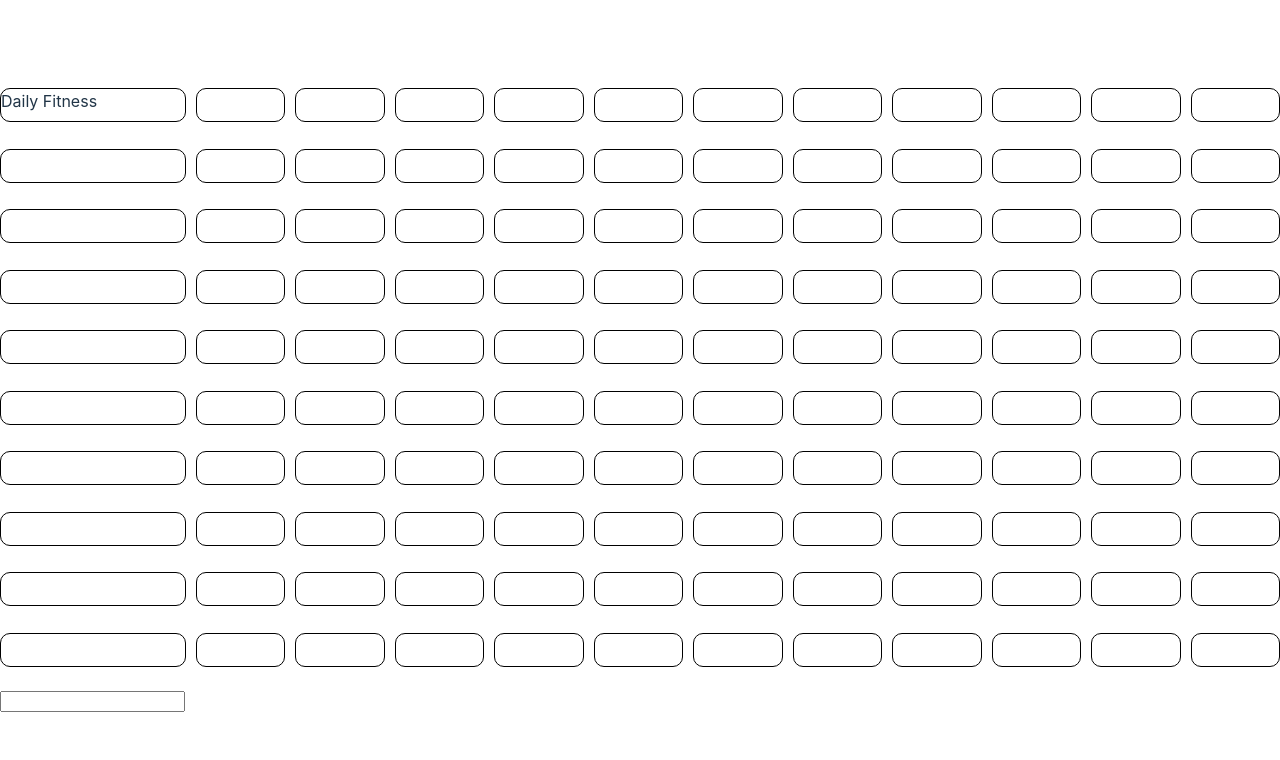
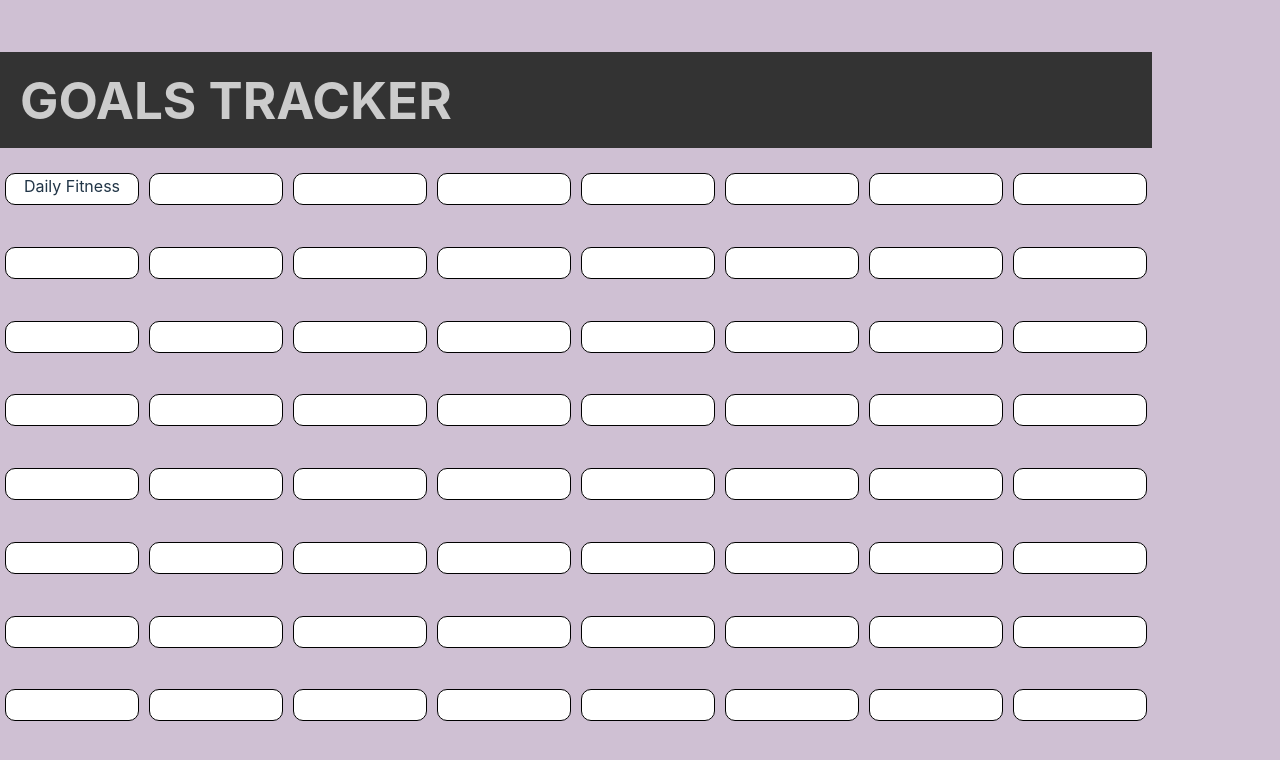
Before and after one commit to CodingReaction/improve-me, a React (Vite) app: page / in a window 1280 px wide. Shown: the top 760 px of the page. Built offline with nearby package versions, Linux system fonts and the light colour scheme.

Commit message:
Added new goal creation (working), wip goal edition with dblClick, basic styling and refactoring to some individual components

```diff
--- /dev/null
+++ b/src/Components/Mockup/GoalForms.tsx
@@ -0,0 +1,58 @@
+import {Goal, GOAL_KIND, GOAL_STATUS} from "./mockup.types";
+import {useState} from "react";
+
+// TODO: extract reusable parts and logic for goal creation and edition form
+export function CreateGoalComponent({onGoalCreate}:{onGoalCreate: any}){
+    const [inCreation, setInCreation] = useState(false);
+    const [name, setName] = useState("");
+    const [description, setDescription] = useState("");
+
+    function handleChangeProp(evt: any){
+        switch (evt.target.name){
+            case "name":
+                setName(evt.target.value);
+                break;
+            case "description":
+                setDescription(evt.target.value);
+                break;
+        }
+    }
+
+    if (inCreation)
+        return <form style={{position: "absolute"}} onSubmit={(evt) =>{
+                evt.preventDefault();
+                onGoalCreate({name, description, kind: GOAL_KIND.POSSITIVE, status: GOAL_STATUS.NOT_STARTED, start_date: null, end_date: null, logs: [], requirements: [], cell_number: 1});
+                console.log("new goal created");
+                }} onDoubleClick={() => setInCreation(false)}>
+            <h2>New Goal creation</h2>
+            <input type="text" placeholder="New goal name" value={name} onChange={handleChangeProp} name="name" />
+            <textarea cols={10} rows={5} value={description} onChange={(evt)=> setDescription(evt.target.value)} />
+            <input type="submit" value="Confirmar" />
+            <input type="reset" value="Cancelar" onClick={()=>{setInCreation(false);}}/>
+
+        </form>;
+    return <div style={{width: "100%", height: "100%"}} onDoubleClick={()=> setInCreation(true)}></div>
+}
+
+export function GoalComponent({goal, onGoalChange}: {goal: Goal, onGoalChange: any}){
+    const [inEdition, setInEdition] = useState(false);
+    const [name, setName] = useState(goal.name);
+    const [description, setDescription] = useState(goal.description);
+
+    if (inEdition){
+        return <form style={{position: "absolute"}}onSubmit={(evt)=>{
+                onGoalChange({...goal, name: evt.target})
+                setInEdition(false);
+            }} action="" method="POST">
+            <input type="text" value={name} onChange={(evt)=>{setName(evt.target.value)}} />
+            <textarea cols={10} rows={5} value={description} onChange={(evt)=> setDescription(evt.target.value)} />
+            <input type="submit" value="Confirmar" />
+            <input type="reset" value="Cancelar" onClick={()=>{setInEdition(false);}}/>
+        </form>
+    }
+
+    return <div onDoubleClick={(evt)=> {
+        console.log("Changing to edit mode");
+        setInEdition(true);
+    }}>{name}</div>
+}
--- a/src/Components/Mockup/Mockup.tsx
+++ b/src/Components/Mockup/Mockup.tsx
@@ -1,95 +1,23 @@
 import React, {useState, useEffect, useRef} from 'react';
+import {GOAL_KIND, GOAL_STATUS, Goal} from "./mockup.types";
+import {validateNewGoalData} from "./validators";
+
+import { CreateGoalComponent, GoalComponent } from './GoalForms';
+
+import MOCKUP_DATA from "./mock_data";
 import "./mockup.styles.css";
 
-enum GOAL_KIND {
-    POSSITIVE, NEGATIVE
-};
-
-enum GOAL_STATUS {
-    ACHIEVED,
-    CANCELED,
-    IN_PROGRESS,
-    NOT_STARTED,
-    ON_PAUSE,
-};
-
-type Goal = {
-    id?: number;
-    kind: GOAL_KIND;
-    status: GOAL_STATUS;
-    name: string;
-    description?: string;
-    start_date?: any;
-    end_date?: any;
-    logs?: any[];
-    requirements?: Goal[];
-    cell_number?: number;
-}
-
-const MOCKUP_DATA = {
-    "goals": [
-        {
-            "id": 1,
-            "kind": GOAL_KIND.POSSITIVE,
-            "status": GOAL_STATUS.ACHIEVED,
-            "name": "Daily Fitness",
-            "description": "Do 1 hour of exercise per day",
-            "start_date": null,
-            "end_date": null,
-            "logs": [],
-            "requirements": [],
-            "cell_number": 0
-        }
-    ]
-}
-function validateNewGoalData(goal: Goal){
-    if (goal.name.length === 0)
-        throw "Goal name is too short";
-}
-
 const GRID_SIZE = {
-    COLUMNS: 12,
-    ROWS: 10
+    COLUMNS: 8,
+    ROWS: 8
 };
 
 export default function Mockup(){
     const [goals, setGoals] = useState<Goal[]>(MOCKUP_DATA["goals"]);
-    const [newGoal, setNewGoal] = useState<Goal>({"name": "", "kind": GOAL_KIND.POSSITIVE, "status": GOAL_STATUS.NOT_STARTED});
     const [lastID, updateLastID] = useState(1);
 
     const itemOnDrag = useRef<Goal | null>(null);
     const cellToDrop = useRef< number | null>(null);
-
-    useEffect(()=>{
-        let shouldUpdate = false;
-        if (!shouldUpdate){
-            updateLastID( prevID => prevID + 1);
-        }
-        return () => {
-            shouldUpdate = true;
-        }
-    }, [goals]);
-
-    function handleChangeNewGoalName(evt: React.ChangeEvent<HTMLInputElement>){
-        setNewGoal((prevState: Goal) => ({...prevState, "name": evt.target.value}));
-    }
-
-    //TODO: IMPLEMENTATION!!!
-    function findEmptyCell(goals: Goal[], cellsCount: number){
-        return 1;
-        throw "No more cells available";
-    }
-
-    function handleNewGoalSubmit(evt: React.SyntheticEvent){
-        evt.preventDefault();
-        try{
-            validateNewGoalData(newGoal);
-            const emptyCell = findEmptyCell(goals, GRID_SIZE.COLUMNS * GRID_SIZE.ROWS);
-            setGoals((prevGoals: Goal[]) => [...prevGoals, {...newGoal, "id": lastID, "cell_number": emptyCell}]);
-        } catch (err: unknown){
-            console.error(err);
-        }
-    };
 
     function findItemOnCellNumber(goals: Goal[], cell: number): Goal|null{
         const item = goals.find(goal => goal.cell_number === cell);
@@ -125,17 +53,29 @@ export default function Mockup(){
                     cellToDrop.current = null;
                 }
                 e.stopPropagation();
-        }}>{itemOnCell? itemOnCell.name: null}</div>);
+        }}>{itemOnCell?
+            <GoalComponent goal={itemOnCell} onGoalChange={()=>{}} />:
+            <CreateGoalComponent onGoalCreate={(newGoalData: Goal)=>{
+                try{
+                    validateNewGoalData(newGoalData);
+                    console.log(newGoalData);
+                    setGoals((prevGoals: Goal[]) => [...prevGoals, {...newGoalData, "id": lastID, "cell_number": i}]);
+                    updateLastID(prevID => prevID + 1);
+                } catch(err){
+                    console.error(err);
+                }
+        }}/>}</div>);
     }
 
     return <div>
+        <header>
+        <h1> GOALS TRACKER</h1>
+
+        </header>
         <section className="goals-section">
-            <div className="goals-section__grid" style={{gridTemplateColumns: `repeat(${GRID_SIZE.COLUMNS}, auto)`}}>
+            <div className="goals-section__grid" style={{gridTemplateColumns: `repeat(${GRID_SIZE.COLUMNS}, minmax(0, 1fr))`}}>
                 {gridItems}
             </div>
         </section>
-        <form onSubmit={handleNewGoalSubmit} action="" method="POST">
-            <input type="text" value={newGoal["name"]} onChange={handleChangeNewGoalName} />
-        </form>
     </div>
 };
--- /dev/null
+++ b/src/Components/Mockup/mock_data.ts
@@ -0,0 +1,20 @@
+import {GOAL_KIND, GOAL_STATUS, Goal} from "./mockup.types";
+
+const MOCKUP_DATA = {
+    "goals": [
+        {
+            "id": 1,
+            "kind": GOAL_KIND.POSSITIVE,
+            "status": GOAL_STATUS.ACHIEVED,
+            "name": "Daily Fitness",
+            "description": "Do 1 hour of exercise per day",
+            "start_date": null,
+            "end_date": null,
+            "logs": [],
+            "requirements": [],
+            "cell_number": 0
+        }
+    ]
+};
+
+export default MOCKUP_DATA;
--- a/src/Components/Mockup/mockup.styles.css
+++ b/src/Components/Mockup/mockup.styles.css
@@ -1,13 +1,54 @@
+*{
+    padding: 0;
+    margin: 0;
+    box-sizing: border-box;
+}
+
+header{
+    background: #333;
+    padding: 20px;
+    color: #ccc;
+    width: 100%;
+    position: relative;
+}
+
+body{
+    background: rgb(207, 192, 211);
+}
+
 .goals-section__grid{
     display: grid;
-    width: 100vw;
+    width: 90vw;
     height: 600px;
     column-gap: 10px;
-    row-gap: 5px;
+    padding: 5px;
+    left: 50%;
+    top: 20px;
+    transform: translateX(-50%);
+    position: relative;
 }
 
 .goals-section__grid__item{
     border: 1px solid black;
     border-radius: 10px;
     height: 32px;
+    background: white;
 }
+
+.goals-section__grid__item *{
+    text-align: center;
+}
+
+/* TODO: Aply BEAM */
+form{
+    background: rgba(58, 59, 67, 0.878);
+    color: white;
+    border: 1px solid #ccc;
+    display: flex;
+    flex-direction: column;
+    padding: 20px;
+}
+
+form > * {
+    margin: 5px 0;
+}
--- /dev/null
+++ b/src/Components/Mockup/mockup.types.ts
@@ -0,0 +1,24 @@
+export enum GOAL_KIND {
+    POSSITIVE, NEGATIVE
+};
+
+export enum GOAL_STATUS {
+    ACHIEVED,
+    CANCELED,
+    IN_PROGRESS,
+    NOT_STARTED,
+    ON_PAUSE,
+};
+
+export type Goal = {
+    id?: number;
+    kind: GOAL_KIND;
+    status: GOAL_STATUS;
+    name: string;
+    description?: string;
+    start_date?: any;
+    end_date?: any;
+    logs?: any[];
+    requirements?: Goal[];
+    cell_number?: number;
+}
--- /dev/null
+++ b/src/Components/Mockup/validators.ts
@@ -0,0 +1,6 @@
+import {Goal} from "./mockup.types";
+
+export function validateNewGoalData(goal: Goal){
+    if (goal.name.length === 0)
+        throw "Goal name is too short";
+}
```
